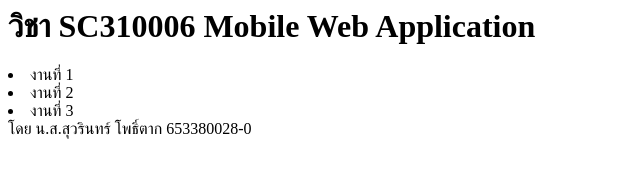
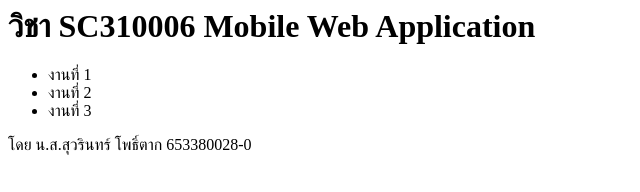
Before and after one commit to MGKKEII/web2024, a plain HTML site: page index.html in a window 1280 px wide. Shown: the whole page, without its empty margins (0-640 px from the left). Drawn offline with Linux system fonts and the light colour scheme.

Commit message:
Update index.html

```diff
--- a/index.html
+++ b/index.html
@@ -1,11 +1,11 @@
 <html>
   <body>
     <h1>วิชา SC310006 Mobile Web Application</h1>
-    <url>
+    <ul>
       <li>งานที่ 1 </li>
       <li>งานที่ 2 </li>
       <li>งานที่ 3 </li>
-    </url>
+    </ul>
 
     โดย น.ส.สุวรินทร์ โพธิ์ตาก 653380028-0
   </body>
```
